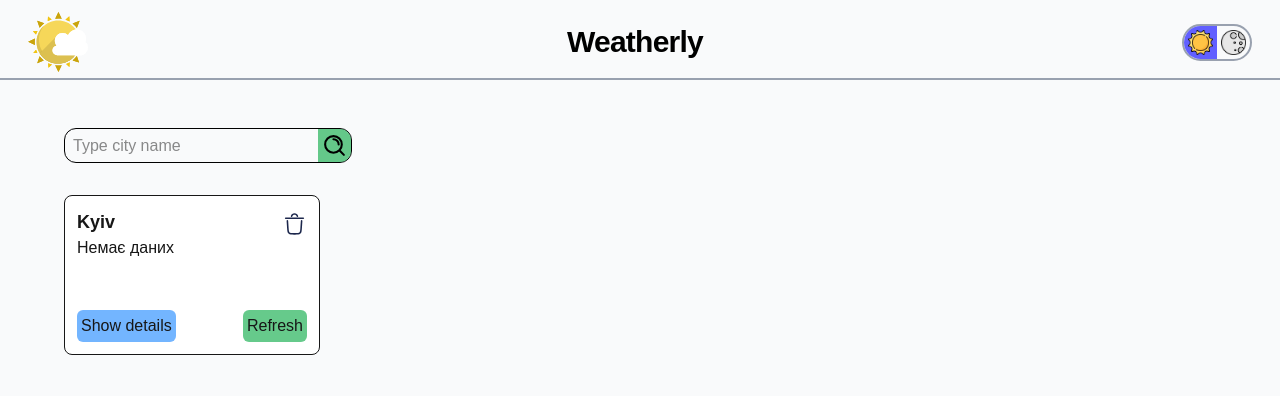
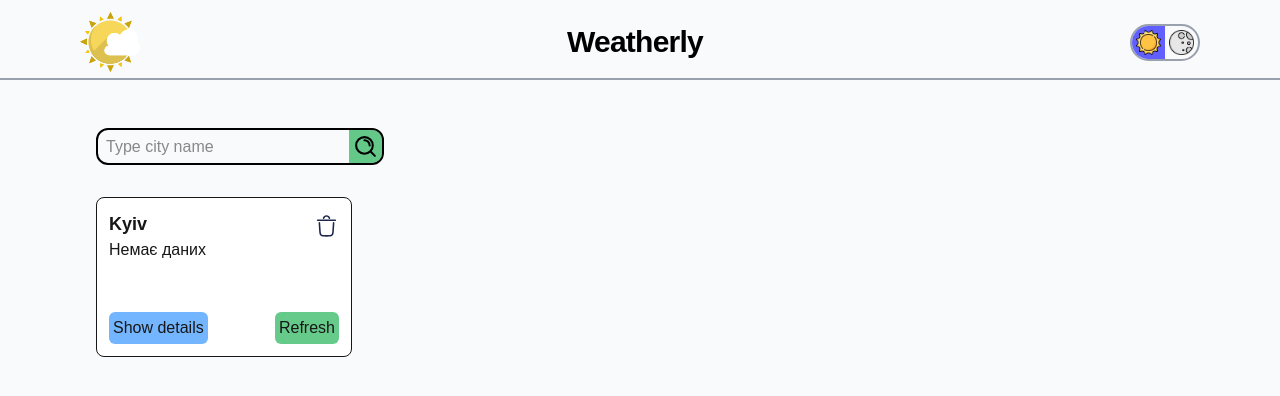
Before and after one commit to Borozenniy/Weather-App, a Next.js app in the folder weather-app/: page / in a window 1280 px wide. Shown: the top 396 px of the page. Built offline with nearby package versions, Linux system fonts and the light colour scheme; no server answers.

Commit message:
[fix] header and searchbar
-added and fixed some styles

```diff
--- a/weather-app/src/app/(public)/(home)/page.tsx
+++ b/weather-app/src/app/(public)/(home)/page.tsx
@@ -3,8 +3,8 @@ import { SearchBar } from '@/components/search-bar/search-bar';
 
 export default function Home() {
   return (
-    <div className='flex min-h-screen items-center justify-center'>
-      <main className='flex items-start max-sm:items-center min-h-screen w-full flex-col py-32 px-16 bg-gray-50 dark:bg-gray-900 dark:text-zinc-50'>
+    <div className='flex min-h-screen items-center justify-center bg-gray-50 dark:bg-gray-900 dark:text-zinc-50'>
+      <main className='flex items-start max-sm:items-center min-h-screen w-6xl flex-col py-32 px-8'>
         <SearchBar />
         <CityList />
       </main>
--- a/weather-app/src/app/(public)/city/layout.tsx
+++ b/weather-app/src/app/(public)/city/layout.tsx
@@ -3,7 +3,7 @@ import type { PropsWithChildren } from 'react';
 
 function Layout({ children }: PropsWithChildren) {
   return (
-    <div className='flex min-h-screen w-full flex-col items-start justify-between pt-28 bg-gray-50 dark:bg-gray-900 dark:text-zinc-50 sm:items-start'>
+    <div className='flex min-h-screen w-full flex-col items-start justify-center pt-28 bg-gray-50 dark:bg-gray-900 dark:text-zinc-50 sm:items-start'>
       {children}
     </div>
   );
--- a/weather-app/src/components/header/header.tsx
+++ b/weather-app/src/components/header/header.tsx
@@ -5,7 +5,7 @@ import { ThemeSwitcher } from '../theme-switcher/theme-swither';
 function Header() {
   return (
     <header className='fixed w-full border-b-2 border-b-gray-400 p-3 max-h-20 overflow-hidden bg-gray-50 dark:bg-gray-900 border-gray-900  text-white z-1'>
-      <div className='flex flex-row items-center justify-between pr-1 pl-1 sm:pr-4 sm:pl-4'>
+      <div className='flex flex-row max-w-6xl mx-auto items-center justify-between pr-1 pl-1 sm:pr-4 sm:pl-4'>
         <Link href='/'>
           <Image
             src='/weather-icon.svg'
--- a/weather-app/src/components/search-bar/search-bar.tsx
+++ b/weather-app/src/components/search-bar/search-bar.tsx
@@ -43,7 +43,7 @@ function SearchBar() {
   };
 
   return (
-    <div className='w-56 md:w-72 rounded-xl flex overflow-hidden mb-8 border border-black dark:border-gray-300'>
+    <div className='w-56 md:w-72 rounded-xl flex overflow-hidden mb-8 border-2 border-black dark:border-gray-300 focus-within:border-blue-700 dark:focus-within:border-blue-500'>
       <input
         id='search-bar'
         className='flex-1 px-2 py-1 outline-none border-none focus:ring-0 '
```
Also changed, not shown: 1 other file (tests, documents, lock files or other folders).
